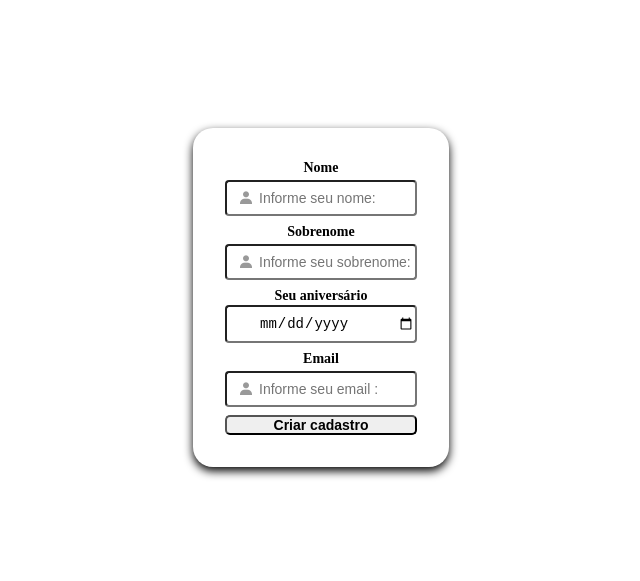
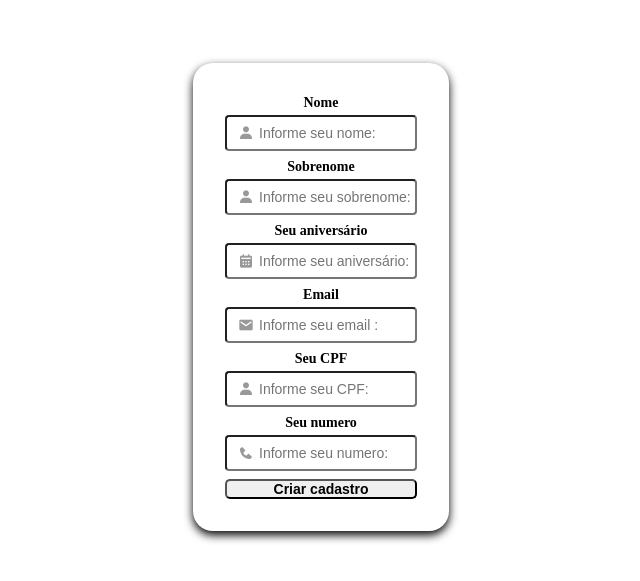
Before and after one commit to VitorHernandess/Front-End-Professor-Denis, a plain HTML site: page cadastro.html in a window 1280 px wide. Shown: the part 111-692 px from the top of the page, without its empty margins (319-959 px from the left). Drawn offline with nearby package versions, Linux system fonts and the light colour scheme.

Commit message:
Add files via upload

```diff
--- a/cadastro.html
+++ b/cadastro.html
@@ -8,6 +8,10 @@
     <link href='https://unpkg.com/boxicons@2.1.4/css/boxicons.min.css' rel='stylesheet'>
     <title>Cadastro</title>
 
+    <link rel="apple-touch-icon" sizes="180x180" href="/apple-touch-icon.png">
+<link rel="icon" type="image/png" sizes="32x32" href="/favicon-32x32.png">
+<link rel="icon" type="image/png" sizes="16x16" href="/favicon-16x16.png">
+<link rel="manifest" href="/site.webmanifest">
 </head>
 
 <body>
@@ -23,15 +27,33 @@
         <input class="input-sobre" type="text" name="sobrenome" id="sobrenome_cadastro" placeholder="Informe seu sobrenome:">
 
         <label class="label-nascimento" for="data_de_nascimento">Seu  aniversário</label>
-        <input class="input-nascimento" type="date" name="data_de_nascimento" id="data_de_nascimento_cadastro">
+        <i class='bx bxs-calendar'></i>
+        <input class="input-nascimento" type="text" name="data_de_nascimento" id="date" placeholder="Informe seu aniversário:">
 
         <label class="label-email" for="email"> Email </label>
+        <i class='bx bxs-envelope'></i>
+        <input class="input-email" type="email" name="email" id="email_cadastro" placeholder="Informe seu email :">
+
+        <label class="label-cpf" for="CPF">Seu CPF</label>
         <i  class="bx bxs-user"></i>
-        <input class="input-email" type="email" name="email" id="email_cadastro" placeholder="Informe seu email :">
+        <input class="input-cpf" type="text" name="CPF" id="cpf" placeholder="Informe seu CPF:">
+
+        <label class="label-telefone" for="data_de_nascimento">Seu numero</label>
+        <i  class="bx bxs-phone"></i>
+        <input class="input-telefone" type="text" name="telefone" id="telefone" placeholder="Informe seu numero:">
 
         <input class="button" type="submit" value="Criar cadastro">
         </div>
     </form>
     </main>
+    <script src="https://code.jquery.com/jquery-3.7.1.min.js"></script>
+<script src="https://cdnjs.cloudflare.com/ajax/libs/jquery.mask/1.14.16/jquery.mask.js" integrity="sha512-0XDfGxFliYJPFrideYOoxdgNIvrwGTLnmK20xZbCAvPfLGQMzHUsaqZK8ZoH+luXGRxTrS46+Aq400nCnAT0/w==" crossorigin="anonymous" referrerpolicy="no-referrer"></script>
+
+<script>
+    $('#date').mask('00/00/0000');
+    $('#cpf').mask('000.000.000-00', {reverse: true});
+    $('#telefone').mask('(00) 0000-0000');
+</script>
+
 </body>
 </html>
--- a/style1.css
+++ b/style1.css
@@ -61,6 +61,21 @@
     border-radius: 4px;
 }
 
+.input-telefone{
+    margin-bottom: 8px;
+    width: 100%;
+    padding: 8px 0 8px 32px;
+    border-radius: 4px;
+}
+
+.input-cpf{
+    margin-bottom: 8px;
+    width: 100%;
+    padding: 8px 0 8px 32px;
+    border-radius: 4px;
+}
+
+
 .button{
     border-radius: 5px;
     cursor: pointer;
@@ -84,7 +99,17 @@
 }
 
 .label-nascimento {
-    margin: 0 0 1px 0;
+    margin: 0 0 -12px 0;
+    font-weight: 600;
+}
+
+.label-telefone {
+    margin: 0 0 -12px 0;
+    font-weight: 600;
+}
+
+.label-cpf {
+    margin: 0 0 -12px 0;
     font-weight: 600;
 }
 
@@ -104,6 +129,14 @@
     border: 1px solid #999999;
 }
 
+.input-telefone:focus{
+    border: 1px solid #999999;
+}
+
+.input-cpf:focus{
+    border: 1px solid #999999;
+}
+
 .form i {
     color:#999999;
     font-size: 16px;
```
Also changed, not shown: about.txt (added), android-chrome-192x192.png (added), android-chrome-512x512.png (added), apple-touch-icon.png (added), favicon-16x16.png (added), favicon-32x32.png (added), favicon.ico (added), site.webmanifest (added), style.css (line endings or trailing spaces).
